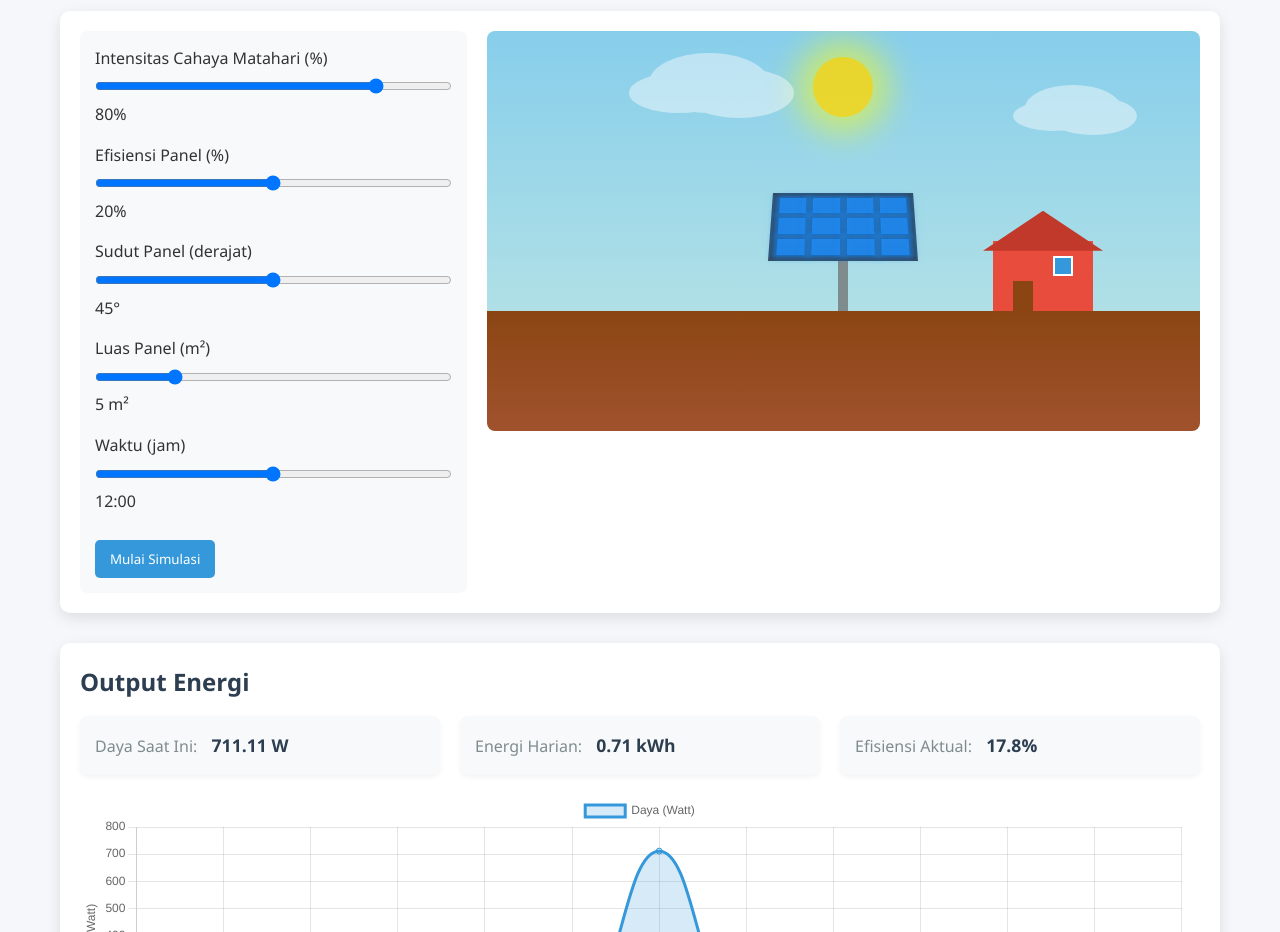
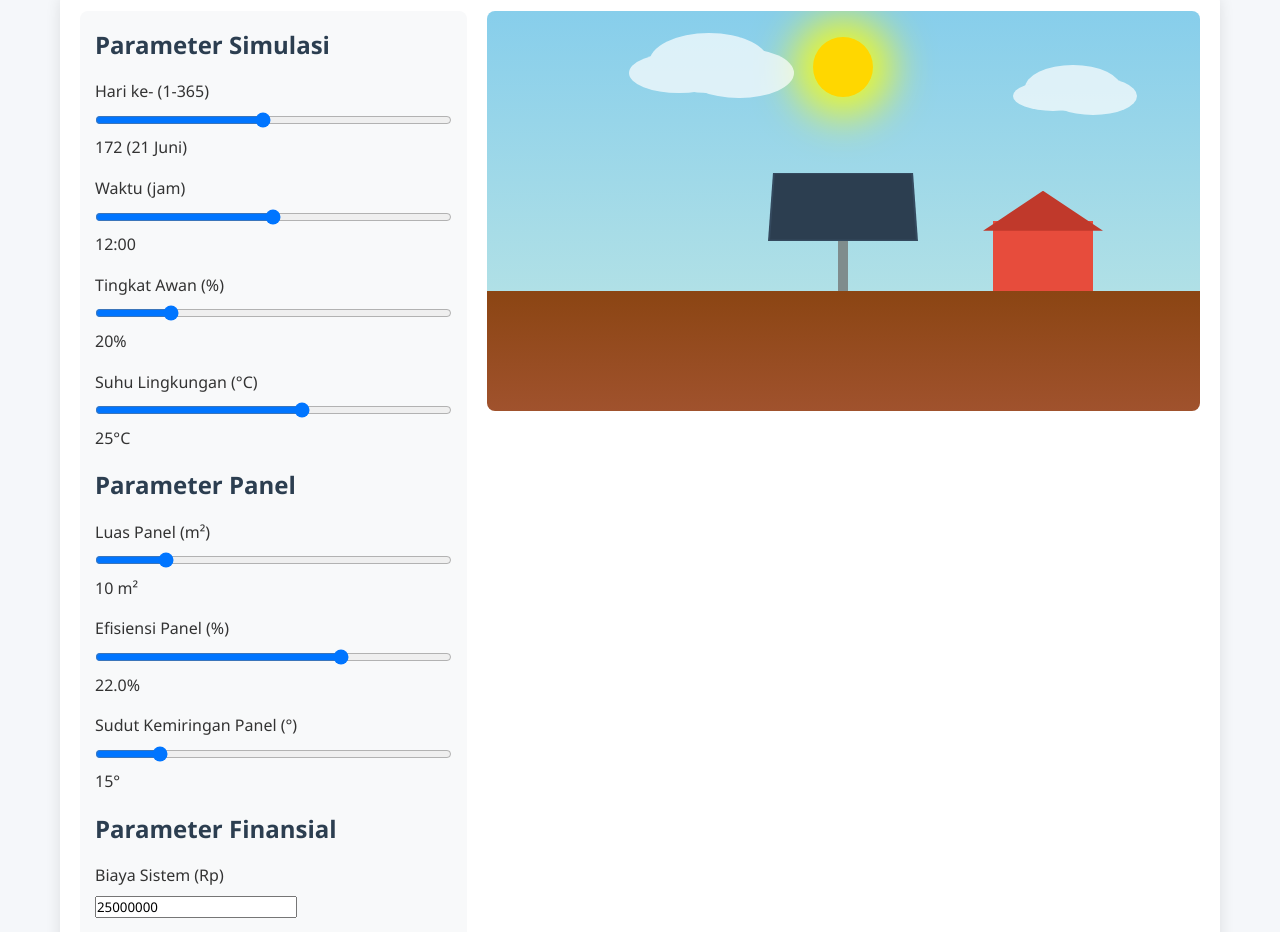
Before and after one commit to LumiaChuu/kohuSPL, a plain HTML site: page docs/index.html in a window 1280 px wide. Shown: the part 158-1090 px from the top of the page. Drawn offline with nearby package versions, Linux system fonts and the light colour scheme.

Commit message:
Update index.html

```diff
--- a/docs/index.html
+++ b/docs/index.html
@@ -1,51 +1,75 @@
 <!DOCTYPE html>
-<html lang="en">
+<html lang="id">
 <head>
     <meta charset="UTF-8">
     <meta name="viewport" content="width=device-width, initial-scale=1.0">
-    <title>kohuSPL powered by KOHUTECH</title>
+    <title>kohuSPL | Simulasi Panel Surya Interaktif</title>
     <link rel="stylesheet" href="styles.css">
+    <script src="https://cdn.jsdelivr.net/npm/chart.js" defer></script>
+    <script src="script.js" defer></script>
 </head>
 <body>
     <div class="container">
-        <h1>Simulasi Panel Surya</h1>
-        <div class="logo-container">
-            <img src="kohutech-logo.svg" alt="kohuSPL powered by KOHUTECH" class="logo">
-        </div>
+        <header>
+            <img src="kohutech-logo.svg" alt="kohuSPL Logo" class="logo">
+            <h1>Simulasi Panel Surya Interaktif</h1>
+        </header>
 
-        <div class="simulation-container">
+        <main class="simulation-container">
             <div class="controls">
+                <h2>Parameter Simulasi</h2>
                 <div class="control-group">
-                    <label for="sunlight-intensity">Intensitas Cahaya Matahari (%)</label>
-                    <input type="range" id="sunlight-intensity" min="0" max="100" value="80">
-                    <span id="intensity-value">80%</span>
+                    <label for="day-of-year">Hari ke- (1-365)</label>
+                    <input type="range" id="day-of-year" min="1" max="365" value="172">
+                    <span id="day-value">172 (21 Juni)</span>
+                </div>
+                <div class="control-group">
+                    <label for="time-of-day">Waktu (jam)</label>
+                    <input type="range" id="time-of-day" min="5" max="19" step="0.5" value="12">
+                    <span id="time-value">12:00</span>
+                </div>
+                <div class="control-group">
+                    <label for="cloud-cover">Tingkat Awan (%)</label>
+                    <input type="range" id="cloud-cover" min="0" max="100" value="20">
+                    <span id="cloud-value">20%</span>
+                </div>
+                <div class="control-group">
+                    <label for="temperature">Suhu Lingkungan (°C)</label>
+                    <input type="range" id="temperature" min="-10" max="50" value="25">
+                    <span id="temperature-value">25°C</span>
                 </div>
 
+                <h2>Parameter Panel</h2>
+                 <div class="control-group">
+                    <label for="panel-area">Luas Panel (m²)</label>
+                    <input type="range" id="panel-area" min="1" max="50" value="10">
+                    <span id="area-value">10 m²</span>
+                </div>
                 <div class="control-group">
                     <label for="panel-efficiency">Efisiensi Panel (%)</label>
-                    <input type="range" id="panel-efficiency" min="10" max="30" value="20">
-                    <span id="efficiency-value">20%</span>
+                    <input type="range" id="panel-efficiency" min="15" max="25" step="0.1" value="22">
+                    <span id="efficiency-value">22.0%</span>
+                </div>
+                <div class="control-group">
+                    <label for="panel-angle">Sudut Kemiringan Panel (°)</label>
+                    <input type="range" id="panel-angle" min="0" max="90" value="15">
+                    <span id="angle-value">15°</span>
                 </div>
 
+                <h2>Parameter Finansial</h2>
                 <div class="control-group">
-                    <label for="panel-angle">Sudut Panel (derajat)</label>
-                    <input type="range" id="panel-angle" min="0" max="90" value="45">
-                    <span id="angle-value">45°</span>
+                    <label for="system-cost">Biaya Sistem (Rp)</label>
+                    <input type="number" id="system-cost" value="25000000" step="1000000">
+                </div>
+                <div class="control-group">
+                    <label for="electricity-rate">Tarif Listrik (Rp/kWh)</label>
+                    <input type="number" id="electricity-rate" value="1445" step="50">
                 </div>
 
-                <div class="control-group">
-                    <label for="panel-area">Luas Panel (m²)</label>
-                    <input type="range" id="panel-area" min="1" max="20" value="5">
-                    <span id="area-value">5 m²</span>
+                <div class="button-group">
+                    <button id="toggle-animation">▶️ Mulai Animasi Harian</button>
+                    <button id="reset-simulation">🔄 Reset</button>
                 </div>
-
-                <div class="control-group">
-                    <label for="time-of-day">Waktu (jam)</label>
-                    <input type="range" id="time-of-day" min="6" max="18" value="12">
-                    <span id="time-value">12:00</span>
-                </div>
-
-                <button id="toggle-animation">Mulai Simulasi</button>
             </div>
 
             <div class="visualization">
@@ -53,69 +77,51 @@
                     <div class="sun"></div>
                     <div class="cloud cloud1"></div>
                     <div class="cloud cloud2"></div>
+                    <div class="cloud cloud3"></div>
                 </div>
-
                 <div class="panel-container">
+                    <div class="panel-shadow"></div>
                     <div class="solar-panel">
-                        <div class="panel-cells">
-                            <div class="cell"></div>
-                            <div class="cell"></div>
-                            <div class="cell"></div>
-                            <div class="cell"></div>
-                            <div class="cell"></div>
-                            <div class="cell"></div>
-                            <div class="cell"></div>
-                            <div class="cell"></div>
-                            <div class="cell"></div>
-                            <div class="cell"></div>
-                            <div class="cell"></div>
-                            <div class="cell"></div>
-                        </div>
+                        <div class="panel-cells"></div>
                     </div>
                     <div class="panel-stand"></div>
                 </div>
-
                 <div class="house">
                     <div class="house-body"></div>
                     <div class="house-roof"></div>
-                    <div class="house-door"></div>
-                    <div class="house-window"></div>
                 </div>
-
                 <div class="ground"></div>
             </div>
-        </div>
+        </main>
 
-        <div class="output-container">
-            <h2>Output Energi</h2>
+        <section class="output-container">
+            <h2>Hasil & Analisis</h2>
             <div class="output-metrics">
                 <div class="metric">
-                    <span class="metric-label">Daya Saat Ini:</span>
+                    <span class="metric-label">Daya Saat Ini</span>
                     <span id="current-power" class="metric-value">0 W</span>
                 </div>
                 <div class="metric">
-                    <span class="metric-label">Energi Harian:</span>
+                    <span class="metric-label">Energi Harian (Estimasi)</span>
                     <span id="daily-energy" class="metric-value">0 kWh</span>
                 </div>
-                <div class="metric">
-                    <span class="metric-label">Efisiensi Aktual:</span>
+                 <div class="metric">
+                    <span class="metric-label">Efisiensi Aktual</span>
                     <span id="actual-efficiency" class="metric-value">0%</span>
                 </div>
+                 <div class="metric">
+                    <span class="metric-label">Penghematan Bulanan</span>
+                    <span id="monthly-savings" class="metric-value">Rp 0</span>
+                </div>
+                <div class="metric">
+                    <span class="metric-label">Return on Investment (ROI)</span>
+                    <span id="roi" class="metric-value">~ 0 tahun</span>
+                </div>
             </div>
-
             <div class="chart-container">
                 <canvas id="power-chart"></canvas>
             </div>
-        </div>
-
-        <div class="info-container">
-            <h2>Tentang Panel Surya</h2>
-            <p>Panel surya mengubah energi matahari menjadi listrik melalui efek fotovoltaik. Efisiensi panel, intensitas cahaya matahari, sudut panel, dan luas permukaan semuanya mempengaruhi jumlah energi yang dihasilkan.</p>
-            <p>Simulasi ini menunjukkan bagaimana faktor-faktor tersebut mempengaruhi output daya dari sistem panel surya.</p>
-        </div>
+        </section>
     </div>
-
-    <script src="https://cdn.jsdelivr.net/npm/chart.js"></script>
-    <script src="script.js"></script>
 </body>
 </html>
```
